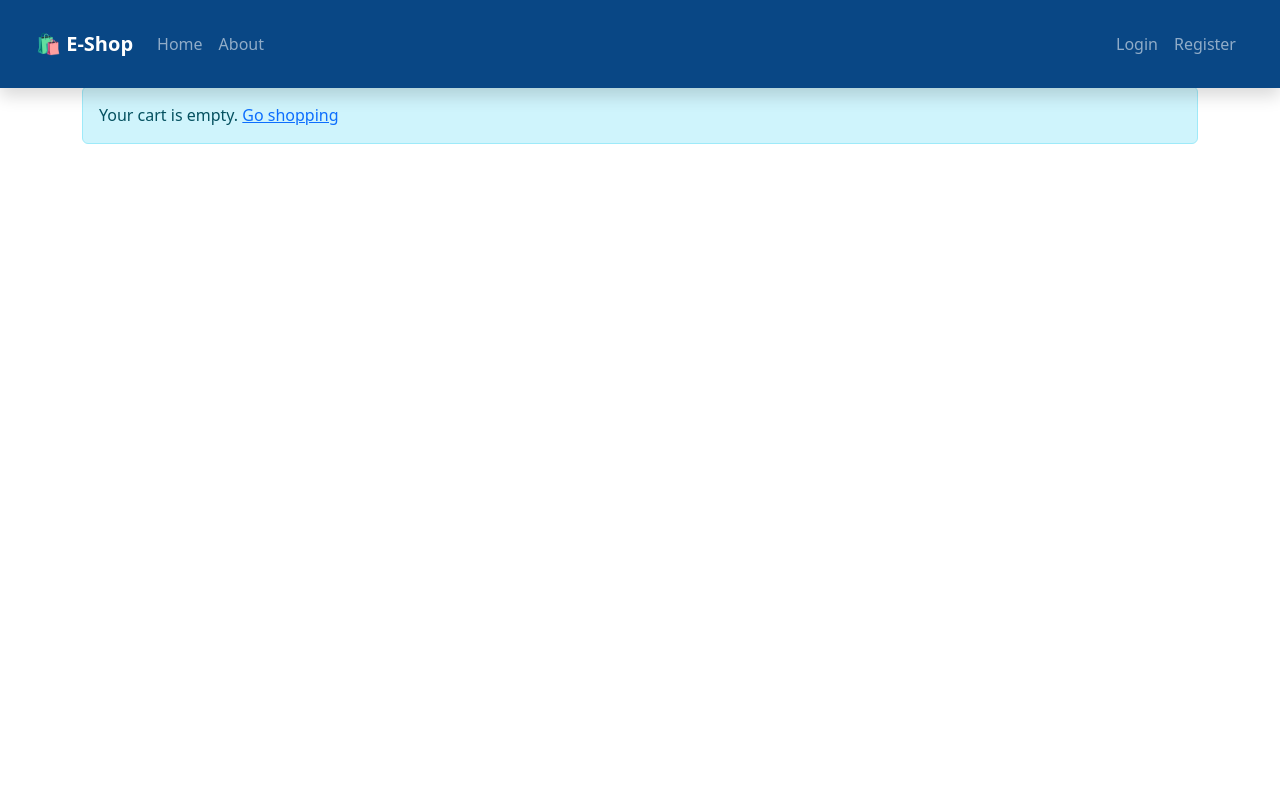
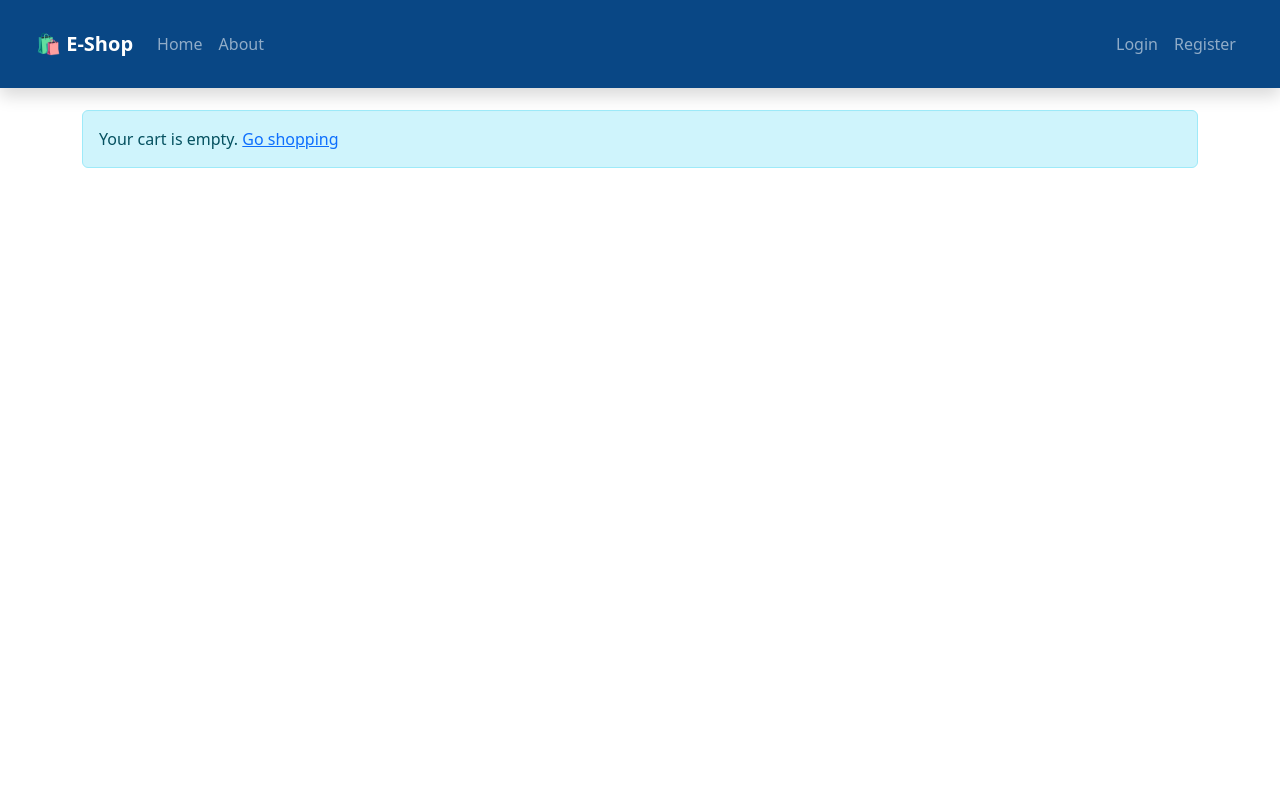
Before and after one commit to alihamza-doc/e_commerce, a React (Vite) app in the folder frontend/: page /cart in a window 1280 px wide. Shown: the top 800 px of the page. Built offline with nearby package versions, Linux system fonts and the light colour scheme.

Commit message:
Update Cart.jsx

```diff
--- a/frontend/src/pages/Cart.jsx
+++ b/frontend/src/pages/Cart.jsx
@@ -10,7 +10,7 @@ export default function Cart() {
   );
 
   return (
-    <div className="container mt-4">
+    <div className="container mt-5">
       <h2 className="mb-4">Your Cart</h2>
 
       {cart.length === 0 ? (
```
